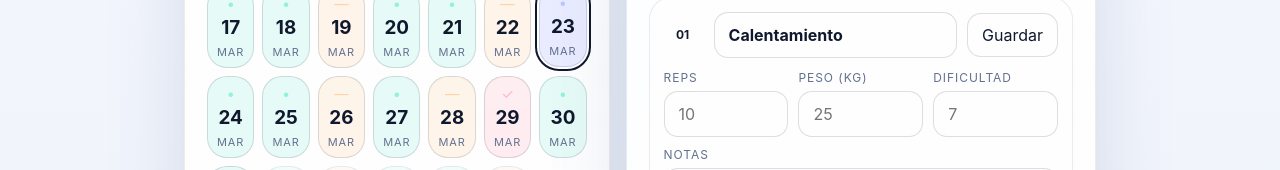
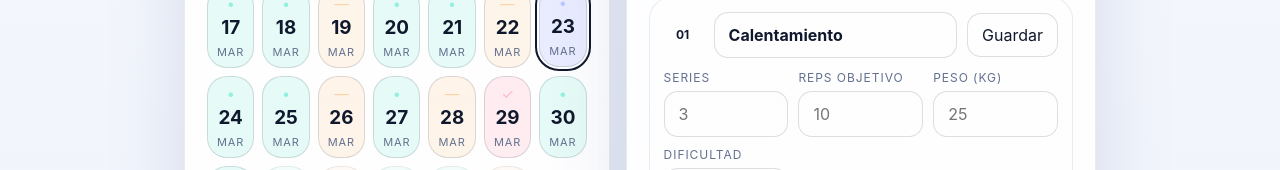
Before and after one commit to neomigue2010/neo-sport-dashboard, a Next.js app: page / in a window 1280 px wide. Shown: the part 782-952 px from the top of the page. Built offline with nearby package versions, Linux system fonts and the light colour scheme; no server answers.

Commit message:
Show target sets in workout editor

```diff
--- a/components/SportDashboard.tsx
+++ b/components/SportDashboard.tsx
@@ -15,6 +15,7 @@ type DayCard = {
 
 type ExerciseForm = {
   exerciseName: string;
+  targetSets: string;
   reps: string;
   weightKg: string;
   difficulty: string;
@@ -71,9 +72,9 @@ const dayCards: DayCard[] = [
 ];
 
 const initialExercises: ExerciseForm[] = [
-  { exerciseName: 'Calentamiento', reps: '', weightKg: '', difficulty: '', notes: '' },
-  { exerciseName: 'Ejercicio principal A', reps: '', weightKg: '', difficulty: '', notes: '' },
-  { exerciseName: 'Ejercicio principal B', reps: '', weightKg: '', difficulty: '', notes: '' }
+  { exerciseName: 'Calentamiento', targetSets: '', reps: '', weightKg: '', difficulty: '', notes: '' },
+  { exerciseName: 'Ejercicio principal A', targetSets: '', reps: '', weightKg: '', difficulty: '', notes: '' },
+  { exerciseName: 'Ejercicio principal B', targetSets: '', reps: '', weightKg: '', difficulty: '', notes: '' }
 ];
 
 const statusText: Record<DayStatus, string> = {
@@ -166,12 +167,13 @@ export function SportDashboard() {
         if (Array.isArray(data.exercises) && data.exercises.length) {
           const mapped = data.exercises.slice(0, 3).map((item: any) => ({
             exerciseName: item.exercise_name || '',
-            reps: item.reps ? String(item.reps) : '',
+            targetSets: item.target_sets ? String(item.target_sets) : '',
+            reps: item.target_reps ? String(item.target_reps) : (item.reps ? String(item.reps) : ''),
             weightKg: item.weight_kg ? String(item.weight_kg) : '',
             difficulty: item.difficulty ? String(item.difficulty) : '',
             notes: item.actual_notes || item.set_notes || ''
           }));
-          while (mapped.length < 3) mapped.push({ exerciseName: `Ejercicio ${mapped.length + 1}`, reps: '', weightKg: '', difficulty: '', notes: '' });
+          while (mapped.length < 3) mapped.push({ exerciseName: `Ejercicio ${mapped.length + 1}`, targetSets: '', reps: '', weightKg: '', difficulty: '', notes: '' });
           setExerciseForms(mapped);
         } else {
           setExerciseForms(initialExercises);
@@ -363,7 +365,8 @@ export function SportDashboard() {
                     <button className="ghost-button" onClick={() => saveExercise(index)} disabled={savingExerciseIndex === index}>{savingExerciseIndex === index ? 'Guardando...' : 'Guardar'}</button>
                   </div>
                   <div className="exercise-fields">
-                    <label><span>Reps</span><input value={item.reps} onChange={(e) => setExerciseForms((cur) => cur.map((entry, i) => i === index ? { ...entry, reps: e.target.value } : entry))} inputMode="numeric" placeholder="10" /></label>
+                    <label><span>Series</span><input value={item.targetSets} onChange={(e) => setExerciseForms((cur) => cur.map((entry, i) => i === index ? { ...entry, targetSets: e.target.value } : entry))} inputMode="numeric" placeholder="3" /></label>
+                    <label><span>Reps objetivo</span><input value={item.reps} onChange={(e) => setExerciseForms((cur) => cur.map((entry, i) => i === index ? { ...entry, reps: e.target.value } : entry))} inputMode="numeric" placeholder="10" /></label>
                     <label><span>Peso (kg)</span><input value={item.weightKg} onChange={(e) => setExerciseForms((cur) => cur.map((entry, i) => i === index ? { ...entry, weightKg: e.target.value } : entry))} inputMode="decimal" placeholder="25" /></label>
                     <label><span>Dificultad</span><input value={item.difficulty} onChange={(e) => setExerciseForms((cur) => cur.map((entry, i) => i === index ? { ...entry, difficulty: e.target.value } : entry))} inputMode="numeric" placeholder="7" /></label>
                     <label className="full-field"><span>Notas</span><textarea value={item.notes} onChange={(e) => setExerciseForms((cur) => cur.map((entry, i) => i === index ? { ...entry, notes: e.target.value } : entry))} placeholder="Máquina, sensaciones, ajustes..." /></label>
```
